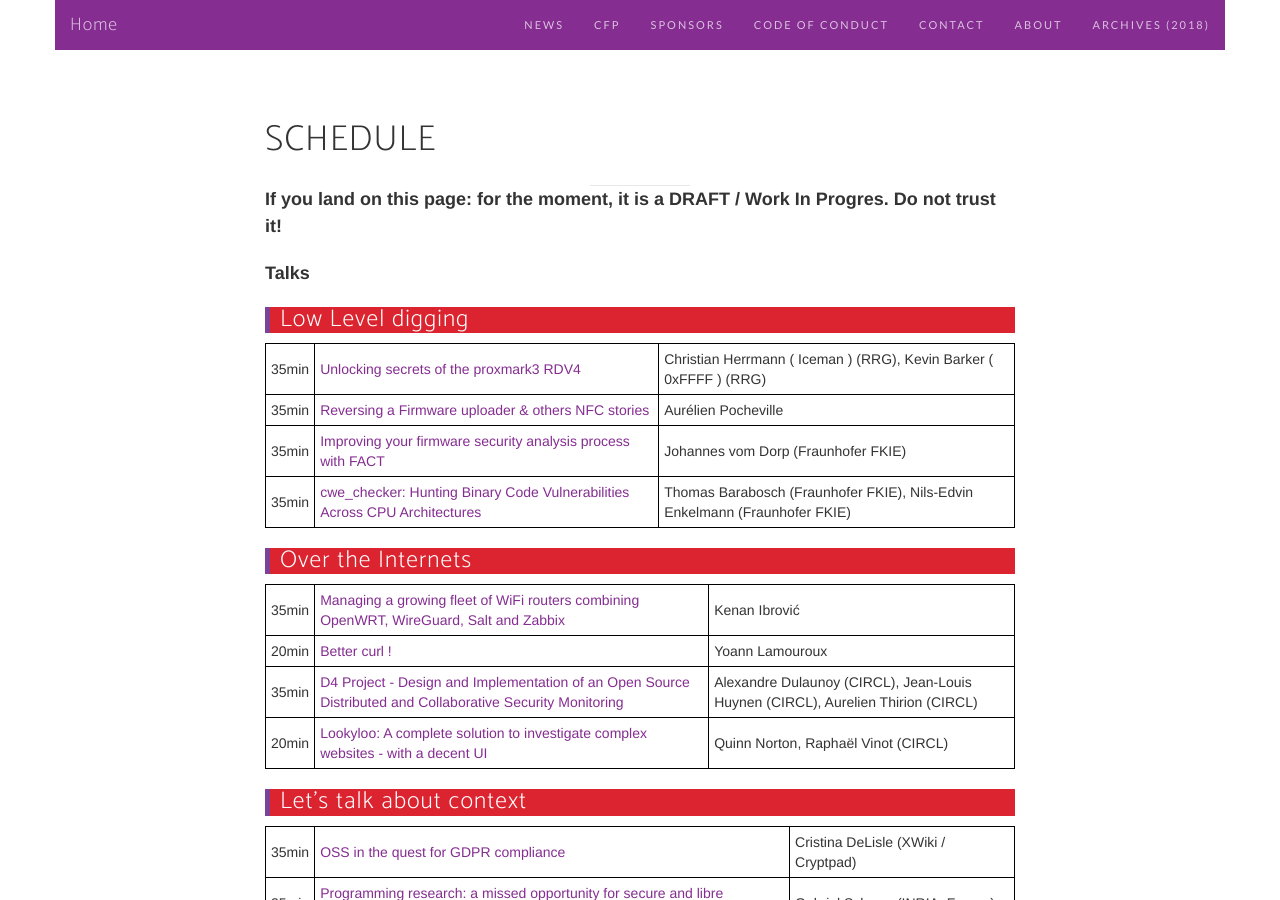
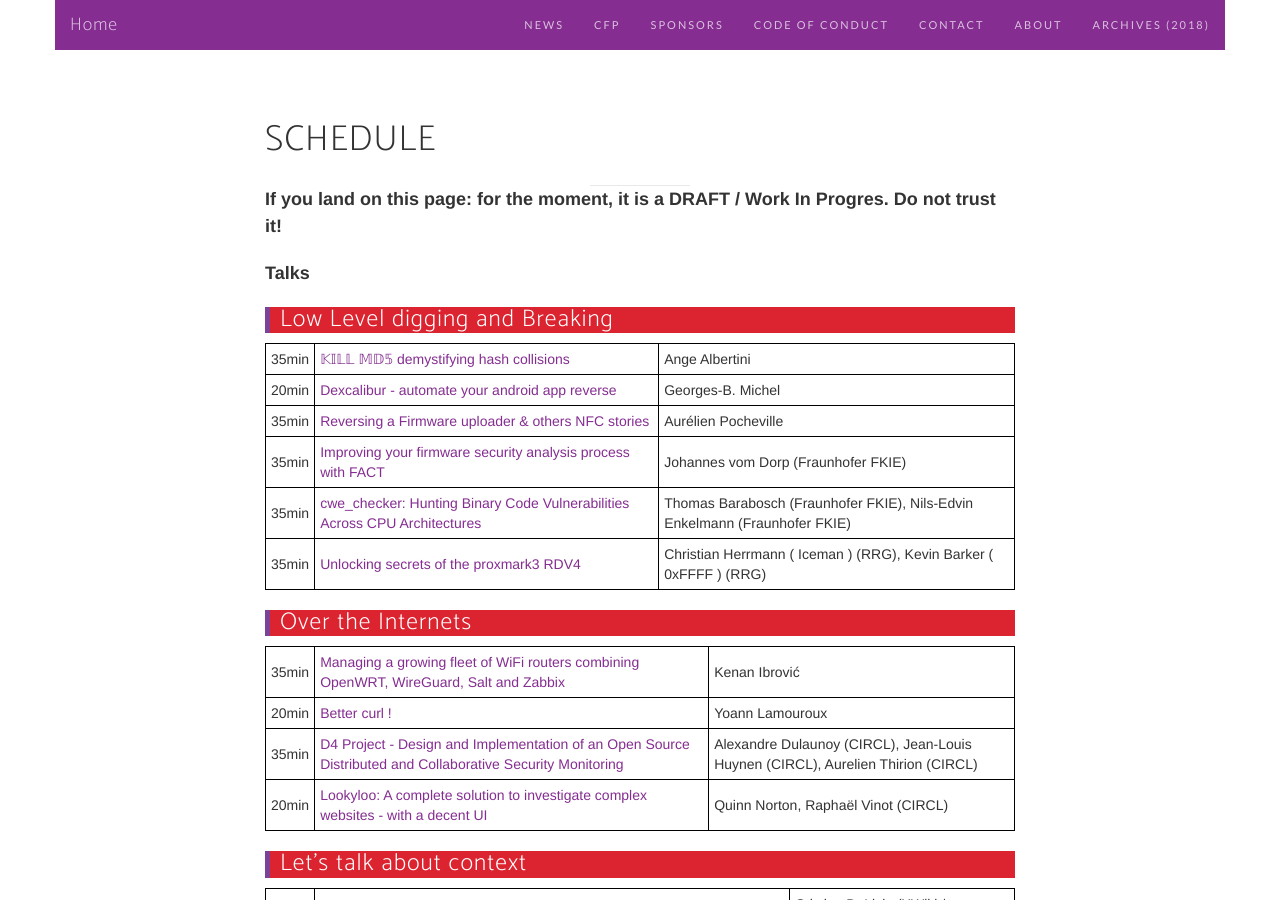
Before and after one commit to pass-the-salt/2019, a Jekyll site: the page built from schedule.md, in a window 1280 px wide and 900 px high. Built offline with Jekyll 4.4.1, drawn with Linux system fonts in a browser that asks for light colours; nearby versions of some CDN libraries; some web fonts are replaced; some of the changed text lies outside the part shown.

Commit message:
schedule: fixing ...

```diff
--- a/schedule.md
+++ b/schedule.md
@@ -16,14 +16,16 @@ lang: en
 
 **Talks**
 
-<div style="border-left: 5px solid #7b4397; color: white; background-color: #dc2430; padding-left: 10px"> <h3>Low Level digging</h3></div>
+<div style="border-left: 5px solid #7b4397; color: white; background-color: #dc2430; padding-left: 10px"> <h3>Low Level digging and Breaking</h3></div>
 
 {:.schedule}
 | :---:  | :---   | :---:         |
-| 35min | [Unlocking secrets of the proxmark3 RDV4](/talks/49.html) | Christian Herrmann ( Iceman ) (RRG), Kevin Barker ( 0xFFFF ) (RRG) |
+| 35min | [𝕂𝕀𝕃𝕃 𝕄𝔻𝟝 demystifying hash collisions](/talks/91.html) | Ange Albertini |
+| 20min | [Dexcalibur - automate your android app reverse](/talks/95.html) | Georges-B. Michel |
 | 35min | [Reversing a Firmware uploader & others NFC stories](/talks/58.html) | Aurélien Pocheville |
 | 35min | [Improving your firmware security analysis process with FACT](/talks/71.html) | Johannes vom Dorp (Fraunhofer FKIE) |
 | 35min | [cwe_checker: Hunting Binary Code Vulnerabilities Across CPU Architectures](/talks/74.html) | Thomas Barabosch (Fraunhofer FKIE), Nils-Edvin Enkelmann (Fraunhofer FKIE) |
+| 35min | [Unlocking secrets of the proxmark3 RDV4](/talks/49.html) | Christian Herrmann ( Iceman ) (RRG), Kevin Barker ( 0xFFFF ) (RRG) |
 
 <div style="border-left: 5px solid #7b4397; color: white; background-color: #dc2430; padding-left: 10px"> <h3>Over the Internets</h3></div>
 
@@ -76,12 +78,6 @@ lang: en
 | 20min | [PatrOwl - Orchestrating SecOps with an open-source SOAR platform](/talks/56.html) | Nicolas Mattiocco (GreenLock Advisory) |
 | 20min | [Configurations: Do you prove yours ?](/talks/98.html) | Alexandre Brianceau (Rudder) |
 
-<div style="border-left: 5px solid #7b4397; color: white; background-color: #dc2430; padding-left: 10px"> <h3>Breaking things a little bit</h3></div>
-
-{:.schedule}
-| :---:  | :---   | :---:         |
-| 35min | [𝕂𝕀𝕃𝕃 𝕄𝔻𝟝 demystifying hash collisions](/talks/91.html) | Ange Albertini |
-| 20min | [Dexcalibur - automate your android app reverse](/talks/95.html) | Georges-B. Michel |
 
 * * *
 
```
Also changed, not shown: 2 other files.
